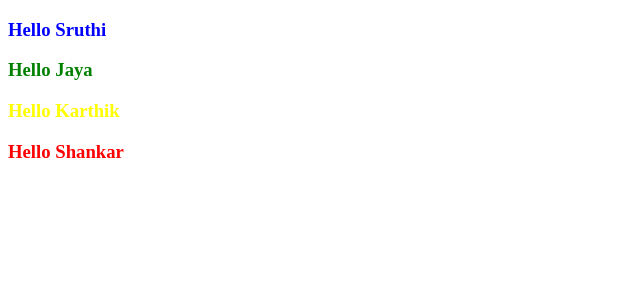
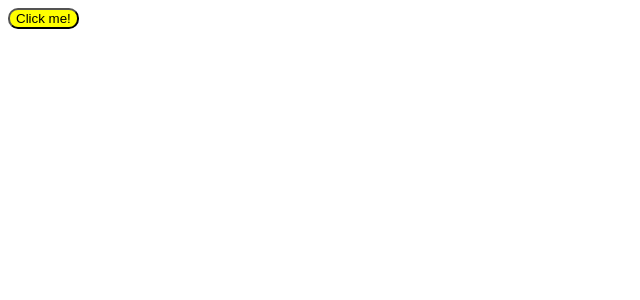
Before and after one commit to s-sruthi-vellore/react-basics, a React (Vite) app: page / in a window 1280 px wide. Shown: the top 300 px of the page, without its empty margins (0-640 px from the left). Built offline with nearby package versions, Linux system fonts and the light colour scheme.

Commit message:
Handling click events

```diff
--- a/src/App.jsx
+++ b/src/App.jsx
@@ -1,14 +1,11 @@
 import "./App.css"
-import ProductTab from "./ProductTab.jsx";
-import MsgBox from "./MsgBox.jsx";
+import Button from "./Button.jsx";
+
 import "./Product.css";
 function App() {
   return (
     <>
-      <MsgBox userName="Sruthi" textColor="blue" />
-      <MsgBox userName="Jaya" textColor="green" />
-      <MsgBox userName="Karthik" textColor="yellow" />
-      <MsgBox userName="Shankar" textColor="red" />
+      <Button></Button>
     </>
   );
 }
--- /dev/null
+++ b/src/Button.jsx
@@ -0,0 +1,14 @@
+function doSomething() {
+    console.log("Button is clicked");
+}
+
+export default function Button() {
+    let styles = {backgroundColor: "yellow", cursor: 'pointer', borderRadius: 10}
+    return (
+        <>
+            <div>
+                <button onClick={doSomething} style={styles}>Click me!</button>
+            </div>
+        </>
+    );
+}
```
